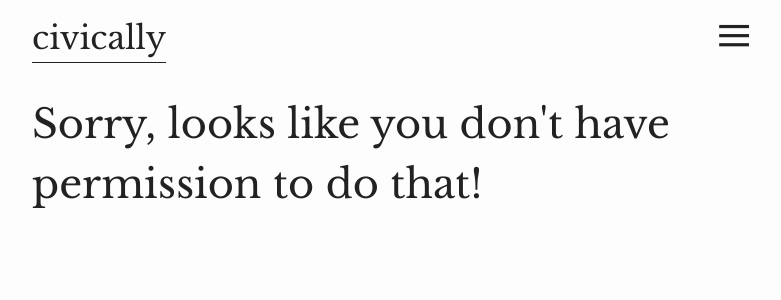
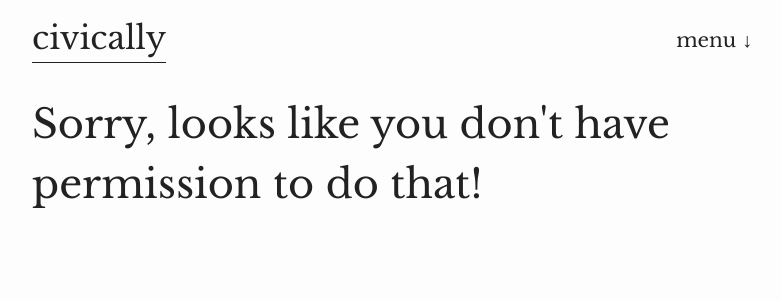
Before and after one commit to bspatafora/civic_forum, a Django app: template postings/templates/403.html in a window 1280 px wide. Shown: the top 300 px of the page, without its empty margins (248-1029 px from the left). Run offline with Django 3.2, Linux system fonts and the light colour scheme; the template is opened without the code that fills it, so the values that code supplies are empty; some libraries are stand-ins or nearby versions.

Commit message:
Changed menu icon to 'menu' with down arrow

```diff
--- a/postings/static/postings/javascript.js
+++ b/postings/static/postings/javascript.js
@@ -2,7 +2,7 @@ $(document).ready(function() {
 
 	$("#menu-bar").hide();
 
-	$("#menu-selector").click(function () {
+	$("#menu-icon").click(function () {
 		$("#menu-bar").toggle();
 	});
 
--- a/postings/static/postings/style.css
+++ b/postings/static/postings/style.css
@@ -50,25 +50,10 @@ ol, ul {
 
 #menu-icon {
 	position: absolute;
-	top: -0.41em;
+	top: 0.55em;
 	right: 0;
-	font-size: 4em;
-}
-
-#menu:hover {
-	border-bottom: none;
-}
-
-#menu-selector {
-	height: 1.225em;
-	width: 2.1em;
-	position: absolute;
-	top: 1.15em;
-	right: 0;
-}
-
-#menu-selector:hover {
-	border-bottom: none;
+	font-size: 1.25em;
+	cursor: pointer;
 }
 
 #menu-bar {
@@ -155,6 +140,9 @@ textarea, input {
 	font-family: 'Libre Baskerville';
 	font-weight: 400;
 	line-height: 1.5;
+	box-sizing: border-box;
+	-moz-box-sizing: border-box;
+    -webkit-box-sizing: border-box;
 }
 
 .detail-textarea {
--- a/postings/templates/postings/base.html
+++ b/postings/templates/postings/base.html
@@ -10,8 +10,7 @@
 <body>
 	<div id="top-bar">
 		<a id="civically" class="civically-link" href="{% url "feed" %}">civically</a>
-		<span id="menu-icon" href="#" onclick="return false;">&equiv;</span>
-		<a id="menu-selector" href="#" onclick="return false;"></a>
+		<span id="menu-icon" href="#" onclick="return false;">menu &darr;</span>
 	</div>
 	<div id="menu-bar">
 		<a class="menu-item" href="{% url "create_posting" %}">create posting</a>
```
